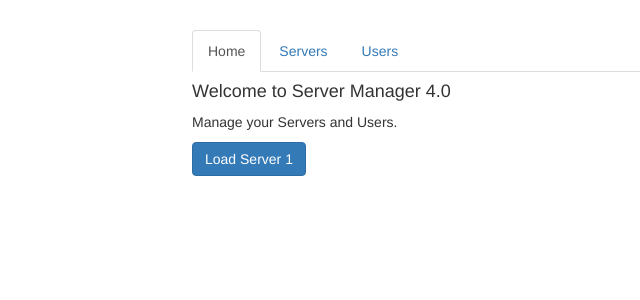
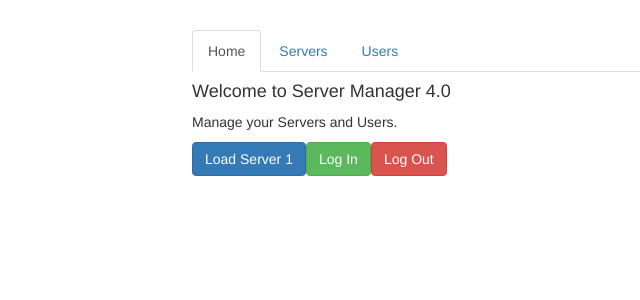
Before and after one commit to Nelboh/angular-routing-app, an Angular app: page / in a window 1280 px wide. Shown: the top 300 px of the page, without its empty margins (73-713 px from the left). Built offline with nearby package versions, Linux system fonts and the light colour scheme.

Commit message:
Added fake login and logout functionality to control access to servers

```diff
--- a/src/app/home/home.component.html
+++ b/src/app/home/home.component.html
@@ -1,3 +1,5 @@
 <h4>Welcome to Server Manager 4.0</h4>
 <p>Manage your Servers and Users.</p>
 <button class="btn btn-primary" (click)="onLoadServer(1)">Load Server 1</button>
+<button class="btn btn-success" (click)="onLogin()">Log In</button>
+<button class="btn btn-danger" (click)="onLogout()">Log Out</button>
--- a/src/app/home/home.component.ts
+++ b/src/app/home/home.component.ts
@@ -1,5 +1,6 @@
 import { Component, OnInit } from '@angular/core';
 import { Router } from '@angular/router';
+import { AuthService } from '../auth.service';
 
 @Component({
   selector: 'app-home',
@@ -8,7 +9,7 @@
 })
 export class HomeComponent implements OnInit {
 
-  constructor(private router: Router) { }
+  constructor(private router: Router, private authService: AuthService) { }
 
   ngOnInit() {
   }
@@ -16,4 +17,12 @@
   onLoadServer(id: number) {
     this.router.navigate(['/servers', id, 'edit'], {queryParams: {allowEdit: '1'}, fragment: 'loading'});
   }
+
+  onLogin() {
+    this.authService.login();
+  }
+
+  onLogout() {
+    this.authService.logout();
+  }
 }
```
